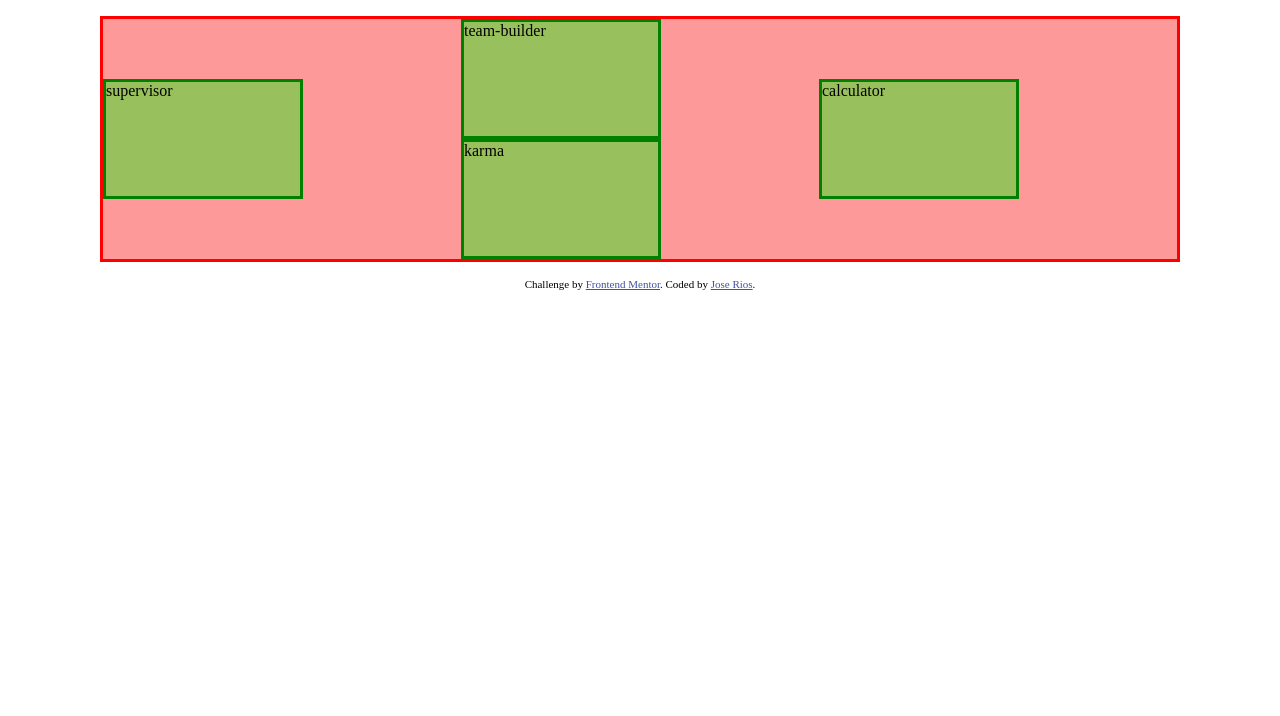
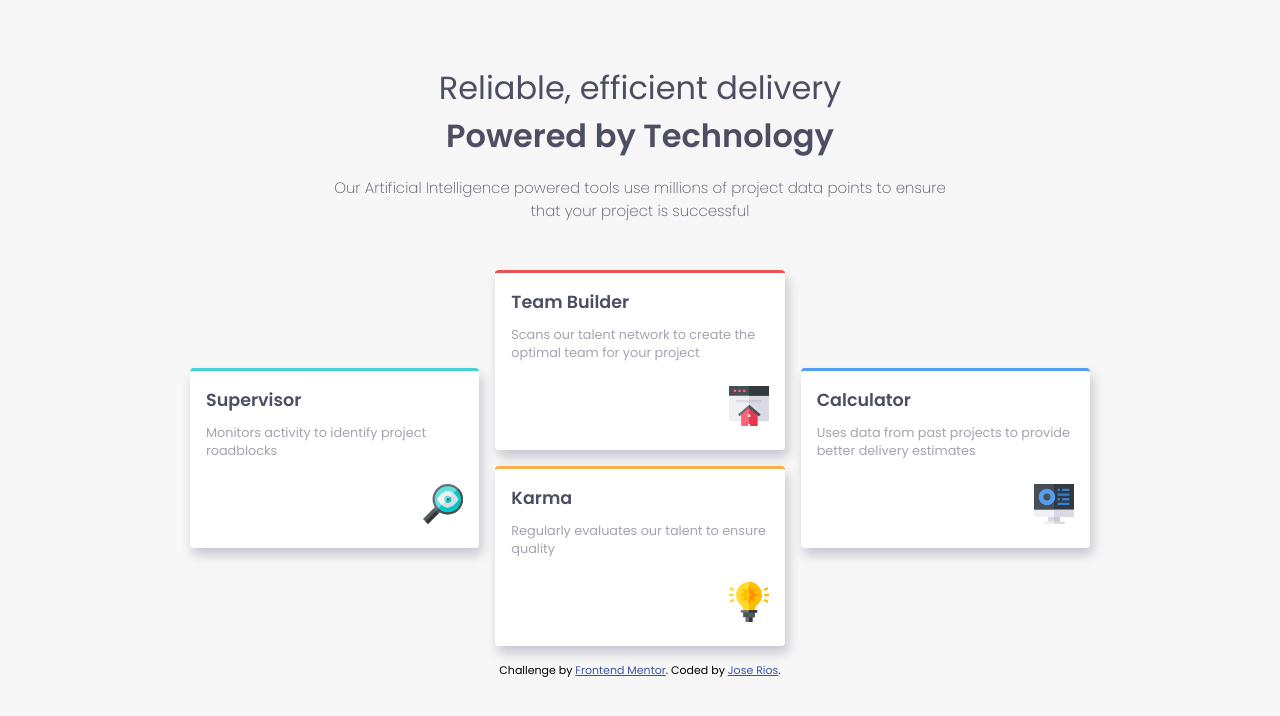
Before and after one commit to joseriosdev/four-card-feature-section, a plain HTML site: page index.html in a window 1280 px wide. Drawn offline with Linux system fonts and the light colour scheme.

Commit message:
final result

```diff
--- a/index.html
+++ b/index.html
@@ -1,5 +1,5 @@
 <!DOCTYPE html>
-<html lang="en">
+<html lang="en" class="">
 <head>
   <meta charset="UTF-8">
   <meta name="viewport" content="width=device-width, initial-scale=1.0"> <!-- displays site properly based on user's device -->
@@ -14,32 +14,42 @@
     .attribution { font-size: 11px; text-align: center; }
     .attribution a { color: hsl(228, 45%, 44%); }
   </style>
+
+  <link rel="preconnect" href="https://fonts.googleapis.com">
+  <link rel="preconnect" href="https://fonts.gstatic.com" crossorigin>
+  <link href="https://fonts.googleapis.com/css2?family=Poppins:wght@200;400;600&display=swap" rel="stylesheet">
 </head>
 <body>
+  <main class="container">
+    <header class="header">
+      <h2 class="main-subtitle">Reliable, efficient delivery</h2>
+      <h1 class="main-title">Powered by Technology</h1>
+      <p class="main-paragraph">Our Artificial Intelligence powered tools use millions of project data points
+  to ensure that your project is successful</p>
+    </header>
 
-  <!--Reliable, efficient delivery
-  Powered by Technology
 
-  Our Artificial Intelligence powered tools use millions of project data points
-  to ensure that your project is successful
-
-  Supervisor
-  Monitors activity to identify project roadblocks
-
-  Team Builder
-  Scans our talent network to create the optimal team for your project
-
-  Karma
-  Regularly evaluates our talent to ensure quality
-
-  Calculator
-  Uses data from past projects to provide better delivery estimates-->
-  <main class="container">
     <section class="grid">
-      <div class="card team-builder">team-builder</div>
-      <div class="card calculator">calculator</div>
-      <div class="card karma">karma</div>
-      <div class="card supervisor">supervisor</div>
+      <div class="card team-builder">
+        <h3 class="card-title">Team Builder</h3>
+        <p class="card-paragraph">Scans our talent network to create the optimal team for your project</p>
+        <img class="card-img" src="./images/icon-team-builder.svg" alt="image">
+      </div>
+      <div class="card calculator">
+        <h3 class="card-title">Calculator</h3>
+        <p class="card-paragraph"> Uses data from past projects to provide better delivery estimates</p>
+        <img class="card-img" src="./images/icon-calculator.svg" alt="image">
+      </div>
+      <div class="card karma">
+        <h3 class="card-title">Karma</h3>
+        <p class="card-paragraph">Regularly evaluates our talent to ensure quality</p>
+        <img class="card-img" src="./images/icon-karma.svg" alt="image">
+      </div>
+      <div class="card supervisor">
+        <h3 class="card-title">Supervisor</h3>
+        <p class="card-paragraph">Monitors activity to identify project roadblocks</p>
+        <img class="card-img" src="./images/icon-supervisor.svg" alt="image">
+      </div>
     </section>
   </main>
 
--- a/main.css
+++ b/main.css
@@ -1,5 +1,11 @@
 :root {
-
+	--rojo: hsl(0, 78%, 62%);
+	--cian: hsl(180, 62%, 55%);
+	--naranja: hsl(34, 97%, 64%);
+	--azul: hsl(212, 86%, 64%);
+	--very-dark-blue: hsl(234, 12%, 34%);
+	--grayish-blue: hsl(229, 6%, 66%);
+	--very-light-gray: hsl(0, 0%, 97%);
 }
 
 * {
@@ -8,24 +14,51 @@
 	box-sizing: border-box;
 }
 
+body {
+	font-size: 15px;
+	font-family: 'Poppins', sans-serif;
+	background-color: var(--very-light-gray);
+}
+
+.header {
+	margin: 4rem auto 3rem;
+	width: 70%;
+	text-align: center;
+}
+
+.main-subtitle {
+	font-weight: 400;
+	font-size: 2rem;
+	color: var(--very-dark-blue);
+}.main-title {
+	margin-bottom: 1rem;
+	font-size: 2rem;
+	font-weight: 600;
+	color: var(--very-dark-blue);
+}.main-paragraph {
+	font-weight: 200;
+	color: var(--very-dark-blue);
+}
+
 .container {
-	max-width: 1080px;
+	max-width: 900px;
 	margin: 1rem auto;
 }
 
 .grid {
-	border: solid 3px red;
-	background-color: rgba(250, 0, 0, .4);
 	display: grid;
+	grid-gap: 1rem;
 	grid-template-columns: repeat(3, 1fr);
 	grid-template-rows: repeat(4, 1fr);
 }
 
 .card {
-	border: solid 3px green;
-	background-color: rgba(0, 250, 0, .4);
-	width: 200px;
-	height:  120px;
+	padding: 1rem;
+	height:  180px;
+	border-top: solid 3px transparent;
+	border-radius: 4px;
+	background-color: white;
+	box-shadow: 3px 7px 12px rgba(0, 0, 50, .2);
 }
 
 .team-builder {
@@ -33,13 +66,13 @@
 	grid-column-end: 3;
 	grid-row-start: 1;
 	grid-row-end: 3;
+	border-top-color: var(--rojo);
 }
 
 .calculator {
-	grid-column-start: 3;
-	grid-column-end: 4;
-	grid-row-start: 2;
-	grid-row-end: 4;
+	grid-column: 3/4;
+	grid-row: 2/4;
+	border-top-color: var(--azul);
 }
 
 .karma {
@@ -47,11 +80,24 @@
 	grid-column-end: 3;
 	grid-row-start: 3;
 	grid-row-end: 5;
+	border-top-color: var(--naranja);
 }
 
 .supervisor {
-	grid-column-start: 1;
-	grid-column-end: 2;
-	grid-row-start: 2;
-	grid-row-end: 4;
+	grid-column: 1/2;
+	grid-row: 2/4;
+	border-top-color: var(--cian);
 }
+
+.card-title {
+	margin-bottom: .7rem;
+	color: var(--very-dark-blue);
+}.card-paragraph {
+	margin-bottom:  1.5rem;
+	font-size: .8rem;
+	color: var(--grayish-blue);
+}.card-img {
+	display: block;
+	margin-left: auto;
+	width: 40px;
+}
```
